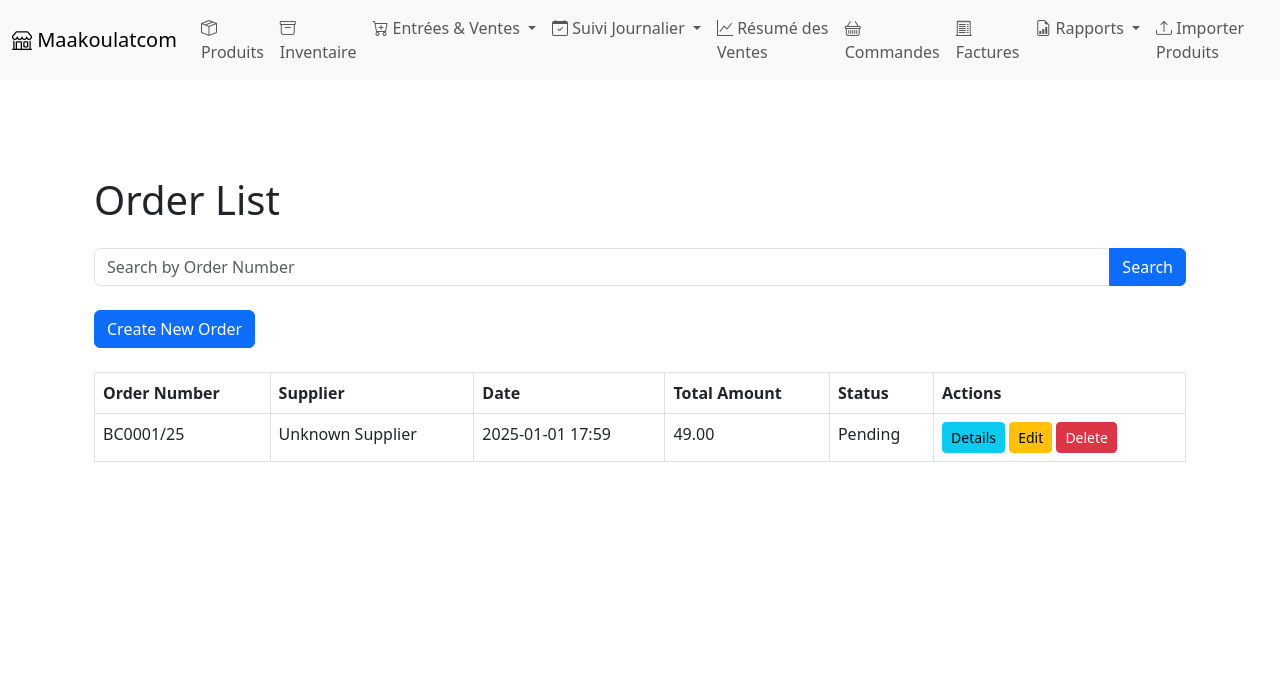
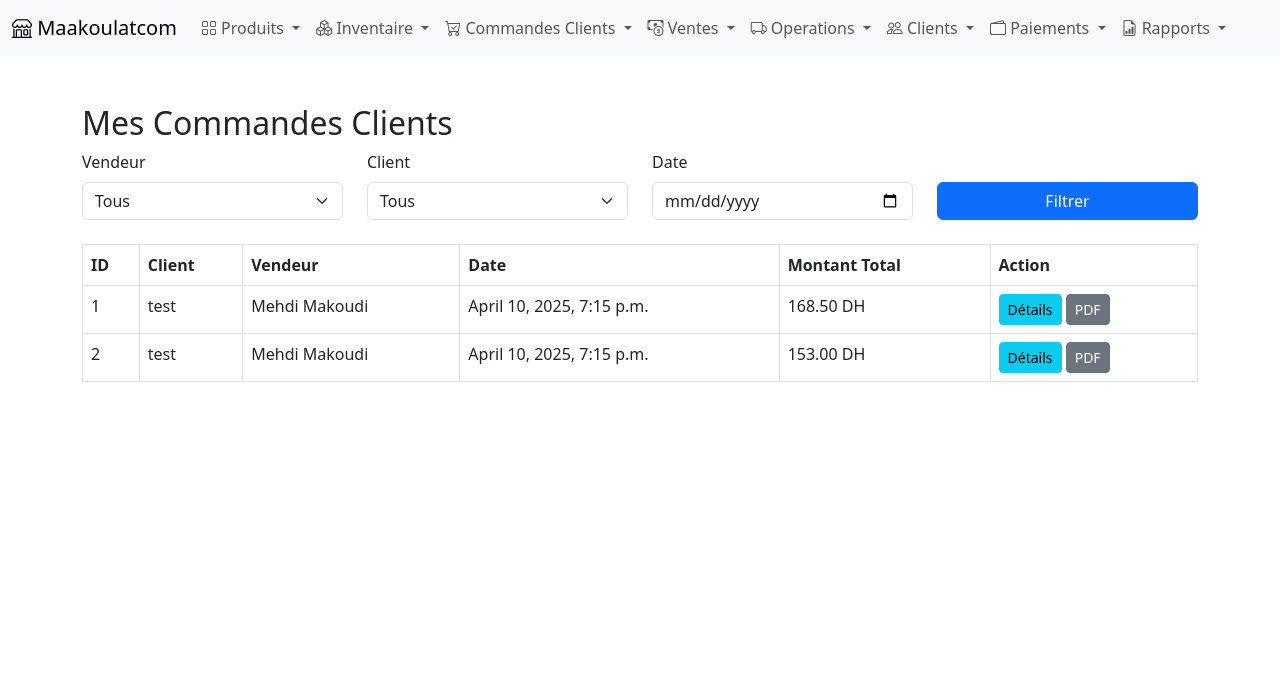
Before and after one commit to ElMehdiElMakoudi-UwU/maakoulatcom, a Django app: page /orders/ in a window 1280 px wide. Shown: the top 693 px of the page. Run offline with Django 4.2, Linux system fonts and the light colour scheme; data comes from the database, SQL or seed files in the repository; both versions use the stored data as it was after the commit.

Commit message:
added sales by phone + order page

```diff
--- a/maakoulatcom/settings.py
+++ b/maakoulatcom/settings.py
@@ -122,3 +122,7 @@ STATIC_URL = 'static/'
 # https://docs.djangoproject.com/en/4.2/ref/settings/#default-auto-field
 
 DEFAULT_AUTO_FIELD = 'django.db.models.BigAutoField'
+
+LOGIN_REDIRECT_URL = '/'
+LOGOUT_REDIRECT_URL = '/accounts/login/'
+LOGIN_URL = '/accounts/login/'
--- a/maakoulatcom/urls.py
+++ b/maakoulatcom/urls.py
@@ -16,8 +16,12 @@ Including another URLconf
 """
 from django.contrib import admin
 from django.urls import path, include
+from django.contrib.auth import views as auth_views
+
 
 urlpatterns = [
     path('admin/', admin.site.urls),
-    path('',include('products.urls'))
+    path('',include('products.urls')),
+    path('accounts/login/', auth_views.LoginView.as_view(template_name='accounts/login.html'), name='login'),
+    path('accounts/logout/', auth_views.LogoutView.as_view(next_page='login'), name='logout'),
 ]
--- a/products/templates/products/base.html
+++ b/products/templates/products/base.html
@@ -6,7 +6,6 @@
     <link href="https://cdn.jsdelivr.net/npm/bootstrap@5.3.0/dist/css/bootstrap.min.css" rel="stylesheet">
     <link rel="stylesheet" href="https://cdn.jsdelivr.net/npm/bootstrap-icons@1.10.5/font/bootstrap-icons.css">
     <style>
-        /* Flexbox layout for the body */
         html, body {
             height: 100%;
         }
@@ -33,75 +32,89 @@
             <div class="collapse navbar-collapse" id="navbarNav">
                 <ul class="navbar-nav">
 
-                    <li class="nav-item">
-                        <a class="nav-link" href="{% url 'products:product_list' %}">
-                            <i class="bi bi-box-seam"></i> Produits
-                        </a>
-                    </li>
-
-                    <li class="nav-item">
-                        <a class="nav-link" href="{% url 'products:inventory_status' %}">
-                            <i class="bi bi-archive"></i> Inventaire
-                        </a>
-                    </li>
-
                     <li class="nav-item dropdown">
-                        <a class="nav-link dropdown-toggle" href="#" id="entriesDropdown" role="button" data-bs-toggle="dropdown">
-                            <i class="bi bi-cart-plus"></i> Entrées & Ventes
+                        <a class="nav-link dropdown-toggle" href="#" data-bs-toggle="dropdown">
+                            <i class="bi bi-grid"></i> Produits
                         </a>
                         <ul class="dropdown-menu">
-                            <li><a class="dropdown-item" href="{% url 'products:inventory_entry' %}">Nouvelle Entrée</a></li>
-                            <li><a class="dropdown-item" href="{% url 'products:sales_entry' %}">Nouvelle Vente</a></li>
-                            <li><a class="dropdown-item" href="{% url 'products:inventory_entries' %}">Gérer Entrées</a></li>
-                            <li><a class="dropdown-item" href="{% url 'products:sales_entries' %}">Gérer Ventes</a></li>
-                            <li><a class="dropdown-item" href="{% url 'products:bulk_operations' %}">Opérations en Masse</a></li>
+                            <li><a class="dropdown-item" href="{% url 'products:product_list' %}">Liste</a></li>
+                            <li><a class="dropdown-item" href="{% url 'products:product_form' %}">Ajouter</a></li>
+                            <li><a class="dropdown-item" href="{% url 'products:import_products' %}">Importer</a></li>
                         </ul>
                     </li>
 
                     <li class="nav-item dropdown">
-                        <a class="nav-link dropdown-toggle" href="#" id="dailyStockDropdown" role="button"
-                           data-bs-toggle="dropdown" aria-expanded="false">
-                            <i class="bi bi-calendar-check"></i> Suivi Journalier
+                        <a class="nav-link dropdown-toggle" href="#" data-bs-toggle="dropdown">
+                            <i class="bi bi-boxes"></i> Inventaire
                         </a>
-                        <ul class="dropdown-menu" aria-labelledby="dailyStockDropdown">
+                        <ul class="dropdown-menu">
+                            <li><a class="dropdown-item" href="{% url 'products:inventory_status' %}">État de Stock</a></li>
+                            <li><a class="dropdown-item" href="{% url 'products:inventory_entry' %}">Nouvelle Entrée</a></li>
+                            <li><a class="dropdown-item" href="{% url 'products:inventory_entries' %}">Gérer les Entrées</a></li>
+                            <li><a class="dropdown-item" href="{% url 'products:bulk_operations' %}">Opérations en Masse</a></li>
+                        </ul>
+                    </li>
+                    <li class="nav-item dropdown">
+                        <a class="nav-link dropdown-toggle" href="#" id="customerOrdersDropdown" role="button" data-bs-toggle="dropdown">
+                            <i class="bi bi-cart-check"></i> Commandes Clients
+                        </a>
+                        <ul class="dropdown-menu">
+                            <li><a class="dropdown-item" href="{% url 'products:customer_list' %}">Clients</a></li>
+                            <li><a class="dropdown-item" href="{% url 'products:order_list' %}">Toutes les Commandes</a></li>
+                        </ul>
+                    </li>
+                    <li class="nav-item dropdown">
+                        <a class="nav-link dropdown-toggle" href="#" data-bs-toggle="dropdown">
+                            <i class="bi bi-cash-coin"></i> Ventes
+                        </a>
+                        <ul class="dropdown-menu">
+                            <li><a class="dropdown-item" href="{% url 'products:sales_entry' %}">Nouvelle Vente</a></li>
+                            <li><a class="dropdown-item" href="{% url 'products:sales_entries' %}">Gérer les Ventes</a></li>
+                            <li><a class="dropdown-item" href="{% url 'products:daily_sales_summary' %}">Résumé Journalier</a></li>
+                            <li><a class="dropdown-item" href="{% url 'products:sales_report' %}">Rapport de Ventes</a></li>
+                        </ul>
+                    </li>
+
+                    <li class="nav-item dropdown">
+                        <a class="nav-link dropdown-toggle" href="#" data-bs-toggle="dropdown">
+                            <i class="bi bi-truck"></i> Operations
+                        </a>
+                        <ul class="dropdown-menu">
                             <li><a class="dropdown-item" href="{% url 'products:daily_seller_stock' %}">Stock Journalier</a></li>
                             <li><a class="dropdown-item" href="{% url 'products:load_new_inventory' %}">Chargement (Matin)</a></li>
                             <li><a class="dropdown-item" href="{% url 'products:unload_new_inventory' %}">Déchargement (Soir)</a></li>
                         </ul>
                     </li>
 
-                    <li class="nav-item">
-                        <a class="nav-link" href="{% url 'products:daily_sales_summary' %}">
-                            <i class="bi bi-graph-up"></i> Résumé des Ventes
+                    <li class="nav-item dropdown">
+                        <a class="nav-link dropdown-toggle" href="#" data-bs-toggle="dropdown">
+                            <i class="bi bi-people"></i> Clients
                         </a>
-                    </li>
-
-                    <li class="nav-item">
-                        <a class="nav-link" href="{% url 'products:order_list' %}">
-                            <i class="bi bi-basket"></i> Commandes
-                        </a>
-                    </li>
-
-                    <li class="nav-item">
-                        <a class="nav-link" href="{% url 'products:invoice_list' %}">
-                            <i class="bi bi-receipt-cutoff"></i> Factures
-                        </a>
+                        <ul class="dropdown-menu">
+                            <li><a class="dropdown-item" href="{% url 'products:customer_list' %}">Liste Clients</a></li>
+                            <li><a class="dropdown-item" href="{% url 'products:customer_create' %}">Ajouter Client</a></li>
+                        </ul>
                     </li>
 
                     <li class="nav-item dropdown">
-                        <a class="nav-link dropdown-toggle" href="#" id="reportsDropdown" role="button" data-bs-toggle="dropdown">
+                        <a class="nav-link dropdown-toggle" href="#" data-bs-toggle="dropdown">
+                            <i class="bi bi-wallet2"></i> Paiements
+                        </a>
+                        <ul class="dropdown-menu">
+                            <li><a class="dropdown-item" href="{% url 'products:seller_payment_entry' %}">Saisie Paiement</a></li>
+                            <li><a class="dropdown-item" href="{% url 'products:seller_payment_history' %}">Historique</a></li>
+                            <li><a class="dropdown-item" href="{% url 'products:unpaid_balances_report' %}">Soldes Impayés</a></li>
+                        </ul>
+                    </li>
+
+                    <li class="nav-item dropdown">
+                        <a class="nav-link dropdown-toggle" href="#" data-bs-toggle="dropdown">
                             <i class="bi bi-file-earmark-bar-graph"></i> Rapports
                         </a>
                         <ul class="dropdown-menu">
-                            <li><a class="dropdown-item" href="{% url 'products:sales_report' %}">Rapport de Ventes</a></li>
-                            <li><a class="dropdown-item" href="{% url 'products:export_inventory_to_pdf' %}">Exporter Inventaire (PDF)</a></li>
+                            <li><a class="dropdown-item" href="{% url 'products:export_inventory_to_pdf' %}">Export Stock (PDF)</a></li>
+                            <li><a class="dropdown-item" href="{% url 'products:metrics_dashboard' %}">KPI Metrics</a></li>
                         </ul>
-                    </li>
-
-                    <li class="nav-item">
-                        <a class="nav-link" href="{% url 'products:import_products' %}">
-                            <i class="bi bi-upload"></i> Importer Produits
-                        </a>
                     </li>
 
                 </ul>
@@ -109,13 +122,11 @@
         </div>
     </nav>
 
-    <!-- Content Block -->
     <main class="container mt-5">
         {% block content %}
         {% endblock %}
     </main>
 
-    <!-- Footer -->
     <footer class="bg-light text-center text-lg-start">
         <div class="text-center p-3">
             © 2025 Maakoulatcom Distribution
--- a/products/templates/products/order_list.html
+++ b/products/templates/products/order_list.html
@@ -42,9 +42,9 @@ Order List
                 <td>{{ order.total_amount }}</td>
                 <td>{{ order.status }}</td>
                 <td>
-                    <a href="{% url 'products:order_details' order.id %}" class="btn btn-info btn-sm">Details</a>
-                    <a href="{% url 'products:order_edit' order.id %}" class="btn btn-warning btn-sm">Edit</a>
-                    <form method="post" action="{% url 'products:order_delete' order.id %}" style="display:inline;">
+                    <a href="{% url 'products:commandes_details' order.id %}" class="btn btn-info btn-sm">Details</a>
+                    <a href="{% url 'products:commandes_edit' order.id %}" class="btn btn-warning btn-sm">Edit</a>
+                    <form method="post" action="{% url 'products:commandes_delete' order.id %}" style="display:inline;">
                         {% csrf_token %}
                         <button type="submit" class="btn btn-danger btn-sm" onclick="return confirm('Are you sure you want to delete this order?');">Delete</button>
                     </form>
--- /dev/null
+++ b/products/templates/sales/customer_order_list.html
@@ -0,0 +1,61 @@
+{% extends 'products/base.html' %}
+
+{% block content %}
+<h2>Mes Commandes Clients</h2>
+
+<form method="get" class="row mb-4">
+    <div class="col-md-3">
+        <label for="seller" class="form-label">Vendeur</label>
+        <select name="seller" id="seller" class="form-select">
+            <option value="">Tous</option>
+            {% for s in sellers %}
+                <option value="{{ s.id }}" {% if selected_seller == s.id %}selected{% endif %}>{{ s.name }}</option>
+            {% endfor %}
+        </select>
+    </div>
+    <div class="col-md-3">
+        <label for="customer" class="form-label">Client</label>
+        <select name="customer" id="customer" class="form-select">
+            <option value="">Tous</option>
+            {% for c in customers %}
+                <option value="{{ c.id }}" {% if selected_customer == c.id %}selected{% endif %}>{{ c.name }}</option>
+            {% endfor %}
+        </select>
+    </div>
+    <div class="col-md-3">
+        <label for="date" class="form-label">Date</label>
+        <input type="date" name="date" id="date" class="form-control" value="{{ selected_date }}">
+    </div>
+    <div class="col-md-3 d-flex align-items-end">
+        <button type="submit" class="btn btn-primary w-100">Filtrer</button>
+    </div>
+</form>
+
+<table class="table table-bordered">
+    <thead>
+        <tr>
+            <th>ID</th>
+            <th>Client</th>
+            <th>Vendeur</th>
+            <th>Date</th>
+            <th>Montant Total</th>
+            <th>Action</th>
+        </tr>
+    </thead>
+    <tbody>
+        {% for order in orders %}
+        <tr>
+            <td>{{ order.id }}</td>
+            <td>{{ order.customer.name }}</td>
+            <td>{{ order.seller.name }}</td>
+            <td>{{ order.date }}</td>
+            <td>{{ order.total_amount }} DH</td>
+            <td>
+                <a href="{% url 'products:order_detail' order.id %}" class="btn btn-sm btn-info">Détails</a>
+                <a href="{% url 'products:order_pdf' order.id %}" class="btn btn-sm btn-secondary">PDF</a>
+            </td>
+        </tr>
+        {% endfor %}
+    </tbody>
+</table>
+{% endblock %}
--- a/products/urls.py
+++ b/products/urls.py
@@ -22,10 +22,10 @@ urlpatterns = [
     path('status/', views.inventory_status, name='inventory_status'),
     path('bulk-operations/', views.bulk_operations, name='bulk_operations'),
     path('reorder/', views.reorder_page, name='reorder_page'),
-    path('orders/', views.order_list, name='order_list'),
-    path('orders/<int:order_id>/', views.order_details, name='order_details'),
-    path('orders/<int:order_id>/edit/', views.order_edit, name='order_edit'),
-    path('orders/<int:order_id>/delete/', views.order_delete, name='order_delete'),
+    path('commandes/', views.order_list, name='commandes_list'),
+    path('commandes/<int:order_id>/', views.order_details, name='commandes_details'),
+    path('commandes/<int:order_id>/edit/', views.order_edit, name='commandes_edit'),
+    path('commandes/<int:order_id>/delete/', views.order_delete, name='commandes_delete'),
     path('import/', views.import_products_from_csv, name='import_products'),
     path('inventory/export-pdf/', views.export_inventory_to_pdf, name='export_inventory_to_pdf'),
     path('invoices/', views.invoice_list, name='invoice_list'),
@@ -48,5 +48,15 @@ urlpatterns = [
     path('payments/', views.seller_payment_entry, name='seller_payment_entry'),
     path('payments/unpaid-report/', views.unpaid_balances_report, name='unpaid_balances_report'),
     path('payments/history/', views.seller_payment_history, name='seller_payment_history'),
+    # Customer management
+    path('clients/', views.customer_list, name='customer_list'),
+    path('clients/add/', views.customer_create, name='customer_create'),
+    # Order management
+    path('orders/', views.customer_order_list, name='order_list'),
+    path('orders/create/<int:customer_id>/', views.order_create, name='order_create'),
+    path('orders/<int:order_id>/', views.order_detail, name='order_detail'),
+    path('orders/<int:order_id>/pdf/', views.order_pdf, name='order_pdf'),
+    # urls.py
+    path('orders/<int:order_id>/receipt/', views.order_receipt, name='order_receipt'),
 
 ]
--- a/products/views.py
+++ b/products/views.py
@@ -1133,3 +1133,170 @@ def seller_payment_history(request):
         'history': history
     }
     return render(request, 'payments/seller_payment_history.html', context)
+
+
+from django.shortcuts import render, redirect, get_object_or_404
+from django.contrib import messages
+from django.contrib.auth.decorators import login_required
+from .models import Customer, Seller, Product
+from .models import CustomerOrder, CustomerOrderItem
+from django.template.loader import get_template
+from xhtml2pdf import pisa
+from django.http import HttpResponse
+from django.utils.timezone import now
+
+from django.contrib.auth.decorators import login_required
+from django.core.exceptions import ObjectDoesNotExist
+
+@login_required
+def customer_list(request):
+    try:
+        seller = request.user.seller
+        customers = Customer.objects.filter(seller=seller)
+    except (AttributeError, ObjectDoesNotExist):
+        customers = Customer.objects.none()  # Or show all if admin
+
+    return render(request, "sales/customer_list.html", {
+        "customers": customers
+    })
+
+from django.core.exceptions import ObjectDoesNotExist
+from django.contrib import messages
+from django.contrib.auth.decorators import login_required
+from django.shortcuts import render, redirect
+from .models import Customer
+
+@login_required
+def customer_create(request):
+    if request.method == "POST":
+        name = request.POST.get("name")
+        phone = request.POST.get("phone")
+        address = request.POST.get("address")
+
+        try:
+            seller = request.user.seller
+        except ObjectDoesNotExist:
+            messages.error(request, "Aucun vendeur n'est lié à ce compte utilisateur.")
+            return redirect("products:customer_list")
+
+        customer = Customer.objects.create(name=name, phone=phone, address=address, seller=seller)
+        print(f"✅ Nouveau client ajouté : {customer.name}")
+        messages.success(request, "Client ajouté avec succès.")
+        return redirect("products:customer_list")
+
+    return render(request, "sales/customer_form.html")
+
+from django.shortcuts import render, get_object_or_404, redirect
+from django.contrib.auth.decorators import login_required
+from django.contrib import messages
+from .models import Product, Customer, CustomerOrder, CustomerOrderItem
+from decimal import Decimal
+from django.utils.timezone import now
+
+@login_required
+def order_create(request, customer_id):
+    customer = get_object_or_404(Customer, id=customer_id, seller=request.user.seller)
+    products = Product.objects.all()
+
+    if request.method == "POST":
+        total = Decimal("0.00")
+        order = CustomerOrder.objects.create(
+            seller=request.user.seller,
+            customer=customer,
+            status="completed",  # or use a form/select for status
+            total_amount=0  # temporary
+        )
+
+        for product in products:
+            qty_str = request.POST.get(f"product_{product.id}")
+            if qty_str:
+                quantity = int(qty_str)
+                if quantity > 0:
+                    total_price = product.selling_price * quantity
+                    CustomerOrderItem.objects.create(
+                        order=order,
+                        product=product,
+                        quantity=quantity,
+                        unit_price=product.selling_price,
+                        total_price=total_price
+                    )
+                    total += total_price
+
+        order.total_amount = total
+        order.save()
+
+        messages.success(request, "Commande enregistrée avec succès.")
+        return redirect("products:order_detail", order_id=order.id)
+
+    return render(request, "sales/order_create.html", {
+        "customer": customer,
+        "products": products
+    })
+
+@login_required
+def order_detail(request, order_id):
+    order = get_object_or_404(CustomerOrder, id=order_id, seller=request.user.seller)
+    return render(request, "sales/order_detail.html", {"order": order})
+
+
+# views.py
+from django.template.loader import get_template
+from xhtml2pdf import pisa
+from django.http import HttpResponse
+from .models import CustomerOrder
+from django.shortcuts import get_object_or_404
+
+@login_required
+def order_pdf(request, order_id):
+    order = get_object_or_404(CustomerOrder.objects.select_related('customer', 'seller').prefetch_related('items__product'), id=order_id)
+
+    template = get_template("pdf/order_receipt.html")
+    html = template.render({"order": order})
+
+    response = HttpResponse(content_type="application/pdf")
+    response["Content-Disposition"] = f'inline; filename="Order-{order.id}.pdf"'
+
+    pisa_status = pisa.CreatePDF(html, dest=response)
+    if pisa_status.err:
+        return HttpResponse("Erreur lors de la génération du PDF", status=500)
+    return response
+
+
+# views.py
+@login_required
+def order_receipt(request, order_id):
+    order = get_object_or_404(CustomerOrder, id=order_id, seller=request.user.seller)
+    return render(request, 'pdf/order_receipt_mini.html', {'order': order})
+
+
+from .models import CustomerOrder
+from django.contrib.auth.decorators import login_required
+
+from django.db.models import Q
+from django.utils.dateparse import parse_date
+
+def customer_order_list(request):
+    sellers = Seller.objects.all()
+    customers = Customer.objects.all()
+
+    seller_id = request.GET.get('seller')
+    customer_id = request.GET.get('customer')
+    date = request.GET.get('date')
+
+    orders = CustomerOrder.objects.all().select_related('customer', 'seller')
+
+    if seller_id:
+        orders = orders.filter(seller_id=seller_id)
+    if customer_id:
+        orders = orders.filter(customer_id=customer_id)
+    if date:
+        orders = orders.filter(date=date)
+
+    return render(request, 'sales/customer_order_list.html', {
+        'orders': orders,
+        'sellers': sellers,
+        'customers': customers,
+        'selected_seller': int(seller_id) if seller_id else None,
+        'selected_customer': int(customer_id) if customer_id else None,
+        'selected_date': date,
+    })
```
Also changed, not shown: products/models.py (+39 -4 lines), products/templates/accounts/login.html (added, +11 -0 lines), products/templates/pdf/order_receipt.html (added, +71 -0 lines), products/templates/pdf/order_receipt_mini.html (added, +60 -0 lines), products/templates/sales/customer_form.html (added, +16 -0 lines), products/templates/sales/customer_list.html (added, +23 -0 lines), products/templates/sales/order_create.html (added, +34 -0 lines), products/templates/sales/order_detail.html (added, +21 -0 lines), products/templates/sales/order_list.html (added, +17 -0 lines), db.sqlite3, products/migrations/0012_customer_customerorder_customerorderitem.py (added), products/migrations/0013_seller_user.py (added), products/migrations/0014_customerorder_status.py (added).
